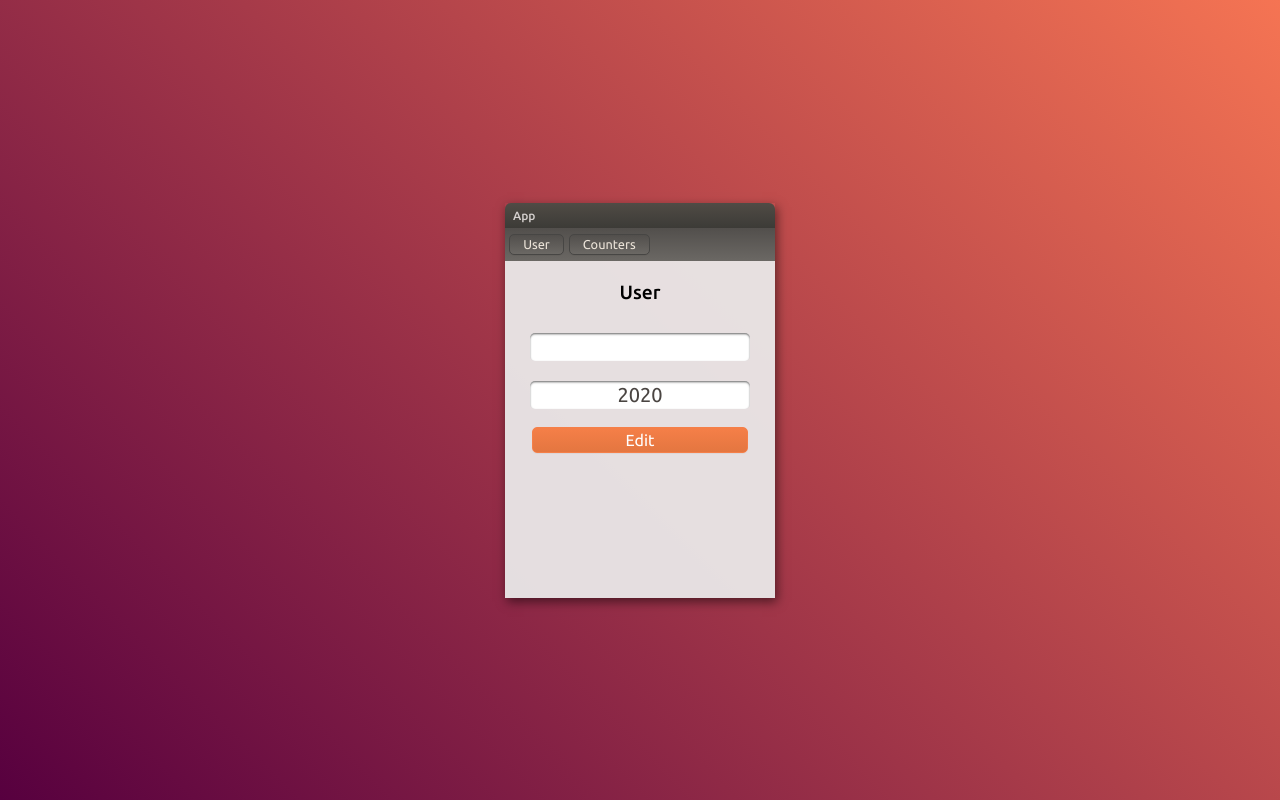
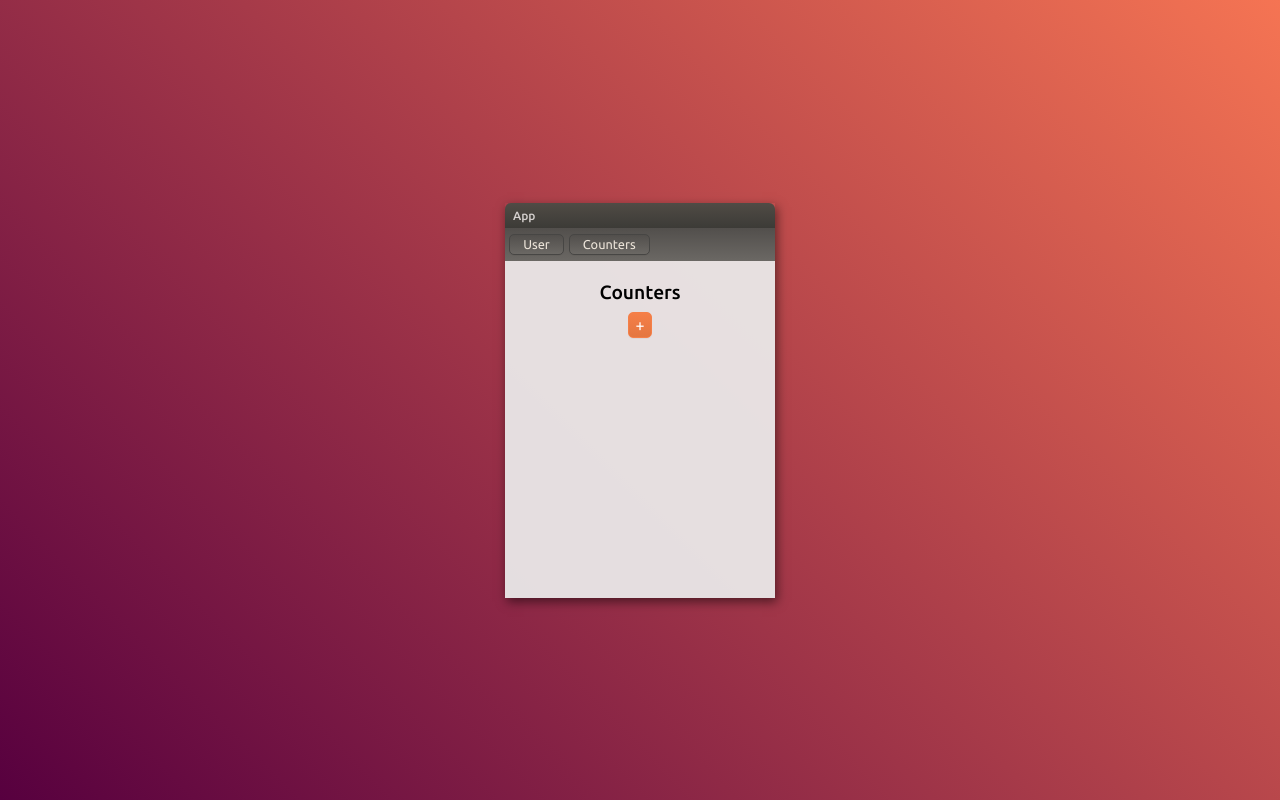
Before and after one commit to luciaraschetti/mcga-p1, a React (Create React App) app: page /counters in a window 1280 px wide. Built offline with nearby package versions, Linux system fonts and the light colour scheme.

Commit message:
MCGA-P1: Redirect to counter tab on window component

```diff
--- a/src/components/App.js
+++ b/src/components/App.js
@@ -4,9 +4,7 @@ import {BrowserRouter as Router, Route, Switch} from 'react-router-dom';
 import Home from './screens/Home';
 import Terminal from './screens/Terminal';
 import Window from './screens/Window';
-/**
- *to-do: route to specific tab in user & counter
- */
+
 function App() {
     return (
         <Router>
@@ -15,7 +13,11 @@ function App() {
                 <Route path="/terminal" exact component={Terminal} />
                 <Route path="/window" exact component={Window} />
                 <Route path="/user" exact component={Window} />
-                <Route path="/counters" exact component={Window} />
+                <Route path="/counters" exact
+                    render={(props) => (
+                    <Window {...props} tab={true} />
+                    )}
+                />
                 <Route component={() => (
                     <Home />
                 )} />
--- a/src/components/screens/Window/index.js
+++ b/src/components/screens/Window/index.js
@@ -8,7 +8,7 @@ class index extends Component {
     constructor(props) {
         super(props);
         this.state = {
-            tab: false
+            tab: this.props.tab
         };
     }
 
```
